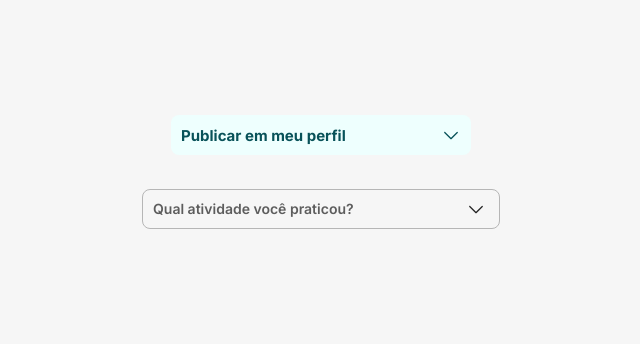
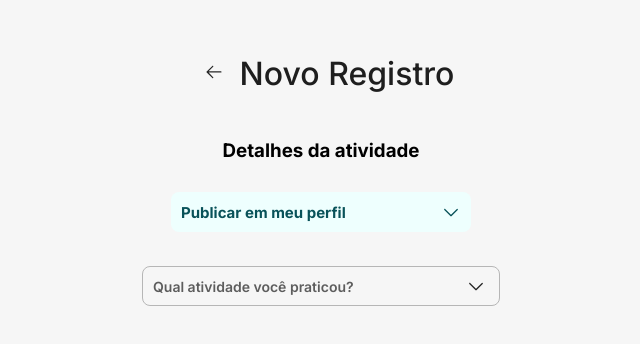
Before and after one commit to Move-HandsOn/move-frontend, a React (Vite) app: page /newactivity in a window 1280 px wide. Shown: the part 226-570 px from the top of the page, without its empty margins (319-959 px from the left). Built offline with nearby package versions, Linux system fonts and the light colour scheme.

Commit message:
wip: criação componente NavBar

```diff
--- /dev/null
+++ b/src/components/NavBar/NavBar.module.css
@@ -0,0 +1,23 @@
+.title_container {
+  width: 100vw;
+  margin: 16px;
+  display: flex;
+  flex-direction: row;
+  justify-content: center;
+  align-items: center;
+  gap: 16px;
+}
+
+.title_container h1 {
+  color: var(--TEXT-PRIMARY);
+  font-size: 32px;
+  font-weight: 500;
+  line-height: 124.5%;
+}
+
+.return_button {
+  border: none;
+  background-color: transparent;
+  padding-left: 16px;
+  cursor: pointer;
+}
--- /dev/null
+++ b/src/components/NavBar/NavBar.tsx
@@ -0,0 +1,26 @@
+import style from './NavBar.module.css';
+import ArrowLeft from '../../assets/ArrowLeft.svg';
+import { useNavigate } from 'react-router-dom';
+
+type Props = {
+  title: string;
+};
+
+function NavBar({ title }: Props) {
+  const navigate = useNavigate();
+
+  const handleBackClick = () => {
+    navigate(-1);
+  };
+
+  return (
+    <div className={style.title_container}>
+      <button className={style.return_button} onClick={handleBackClick}>
+        <img src={ArrowLeft} alt="Botão de Voltar" />
+      </button>
+      <h1>{title}</h1>
+    </div>
+  );
+}
+
+export default NavBar;
--- a/src/pages/NewActivity/NewActivity.tsx
+++ b/src/pages/NewActivity/NewActivity.tsx
@@ -2,6 +2,7 @@ import PublishOptionsList from '@/components/PublishOptionsList/PublishOptionsLi
 import style from './NewActivity.module.css';
 import { useState } from 'react';
 import ActivityList from '@/components/ActivityList/ActivityList';
+import NavBar from '@/components/NavBar/NavBar';
 
 function NewActivity() {
   const [selectedOption, setSelectedOption] = useState('');
@@ -17,6 +18,8 @@ function NewActivity() {
 
   return (
     <div className={style.container}>
+      <NavBar title="Novo Registro" />
+      <h3>Detalhes da atividade</h3>
       <PublishOptionsList
         options={options}
         value={selectedOption}
```
